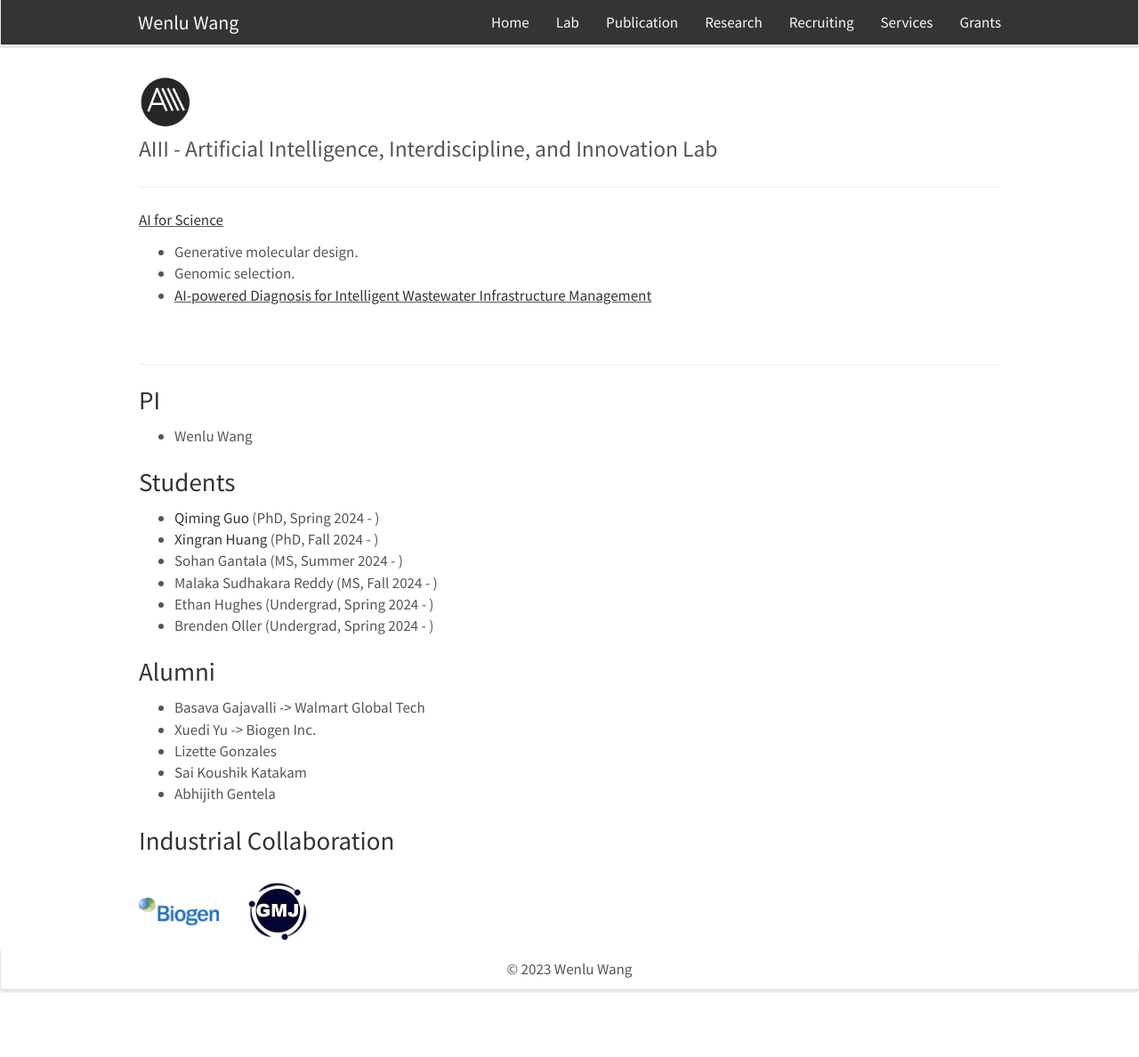
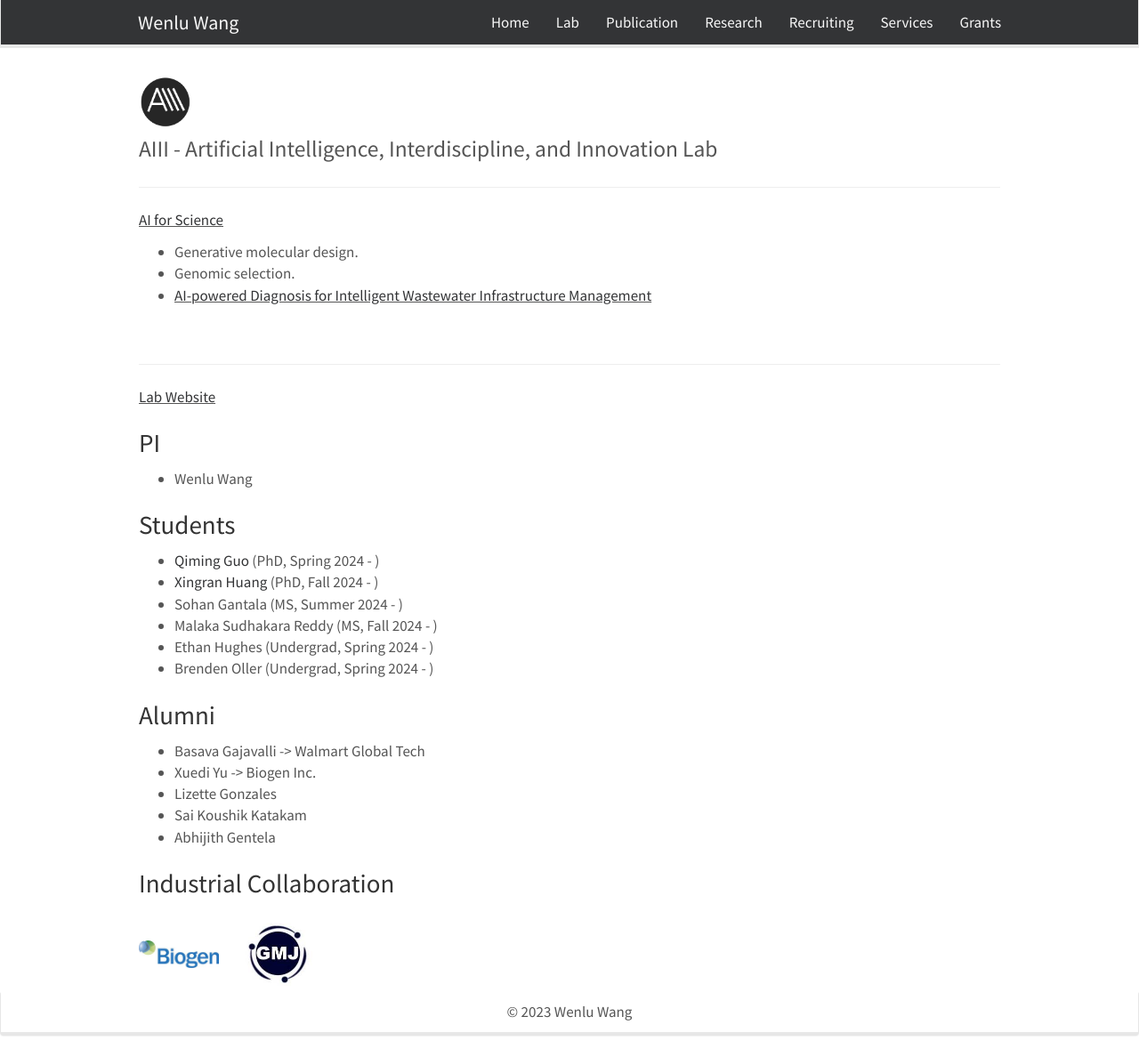
Before and after one commit to WENLU-W/WENLU-W.github.io, a Jekyll site: the page built from docs/_pages/team.md, in a window 1280 px wide and 1188 px high. Shown: the whole window at 89% size. Built offline with Jekyll 4.4.1, drawn with Linux system fonts in a browser that asks for light colours; nearby versions of some CDN libraries.

Commit message:
Update team.md

```diff
--- a/docs/_pages/team.md
+++ b/docs/_pages/team.md
@@ -20,6 +20,7 @@ permalink: /lab/
 </div>
 
 ------------------------------------------
+ <ins>[Lab Website](https://vv123.github.io/Website/)<ins>
 
 ### PI
 
```
